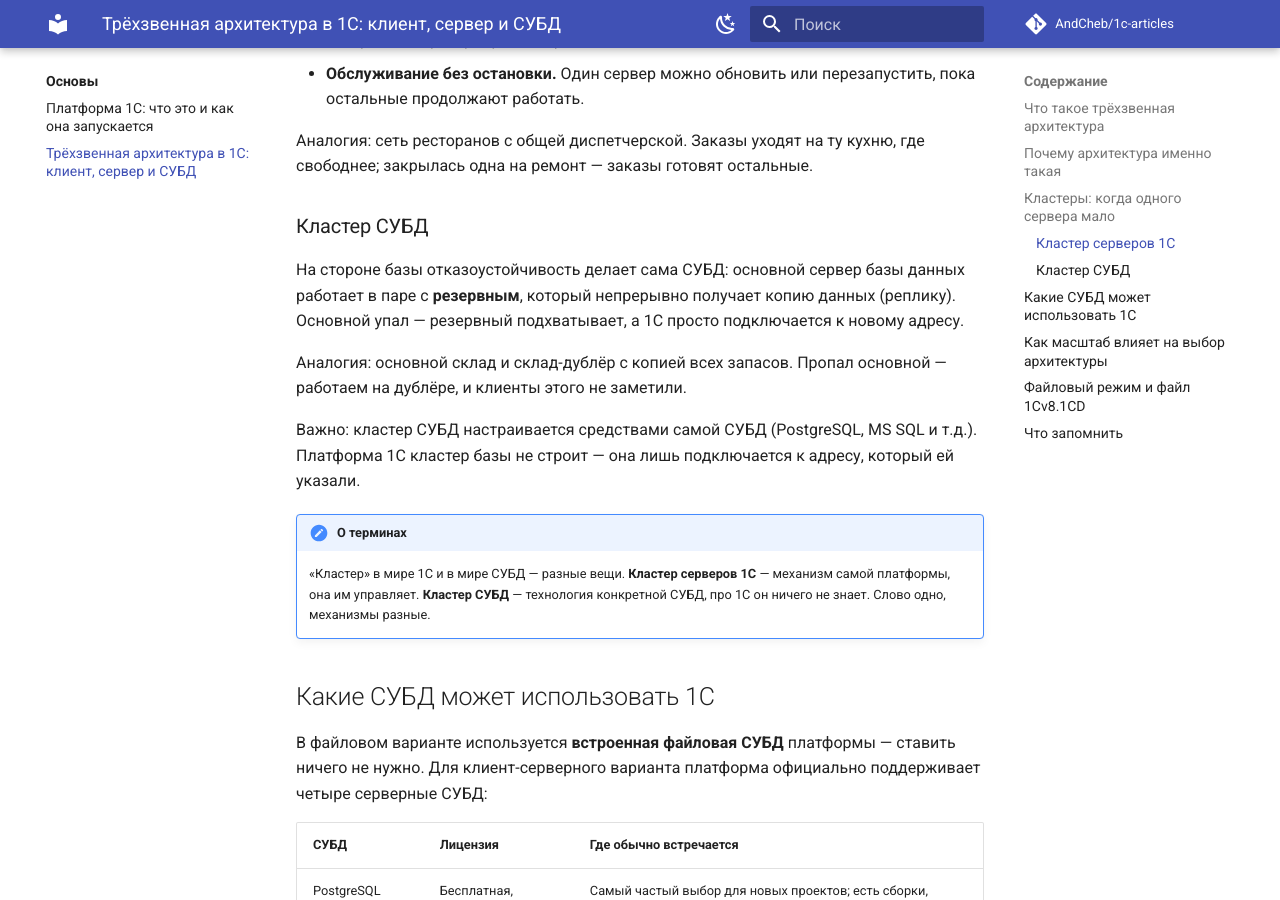
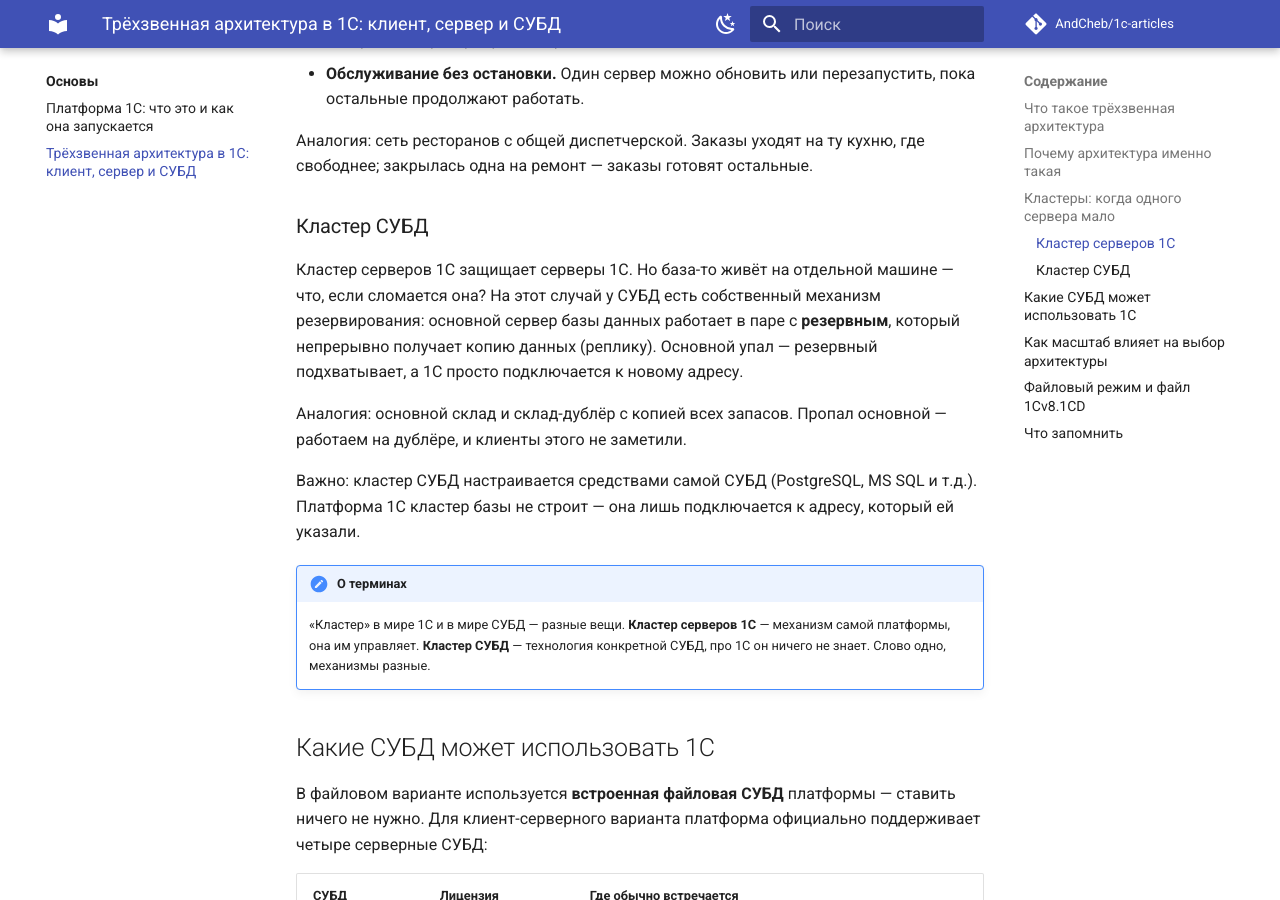
Before and after one commit to AndCheb/1c-articles, an MkDocs documentation site: the page built from docs/basics/three-tier-architecture.md, in a window 1280 px wide and 900 px high, scrolled down 2717 px. Built offline with MkDocs 1.6.1 and Material for MkDocs 9.7.7, drawn with Linux system fonts in a browser that asks for light colours; comment, search, counter and statistics services are not loaded.

Commit message:
Статья о трёхзвенной архитектуре: прояснён вводный абзац про кластер СУБД
Co-authored-by: Cursor <cursoragent@cursor.com>

```diff
--- a/docs/basics/three-tier-architecture.md
+++ b/docs/basics/three-tier-architecture.md
@@ -74,7 +74,7 @@ tags:
 
 ### Кластер СУБД
 
-На стороне базы отказоустойчивость делает сама СУБД: основной сервер базы данных работает в паре с **резервным**, который непрерывно получает копию данных (реплику). Основной упал — резервный подхватывает, а 1С просто подключается к новому адресу.
+Кластер серверов 1С защищает серверы 1С. Но база-то живёт на отдельной машине — что, если сломается она? На этот случай у СУБД есть собственный механизм резервирования: основной сервер базы данных работает в паре с **резервным**, который непрерывно получает копию данных (реплику). Основной упал — резервный подхватывает, а 1С просто подключается к новому адресу.
 
 Аналогия: основной склад и склад-дублёр с копией всех запасов. Пропал основной — работаем на дублёре, и клиенты этого не заметили.
 
```
